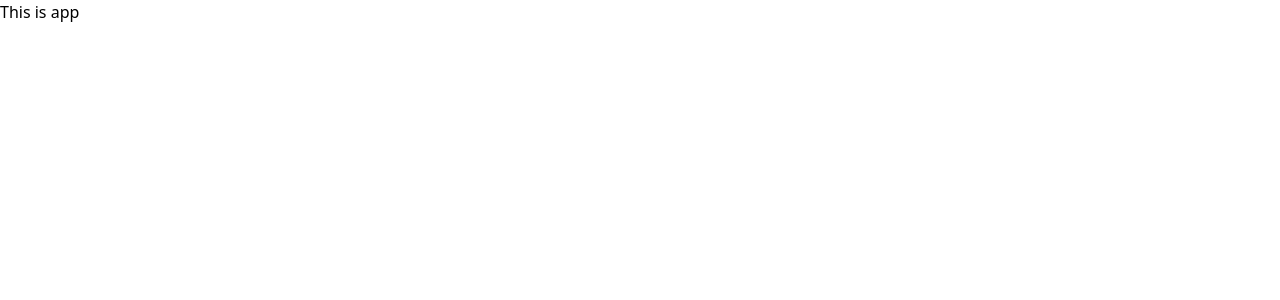
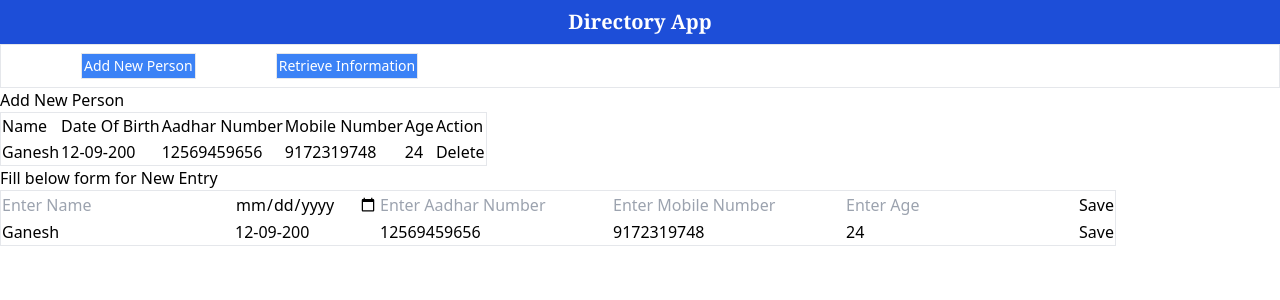
Before and after one commit to gkusumbe7/Directory-App, a React (Vite) app: page / in a window 1280 px wide. Shown: the top 300 px of the page. Built offline with nearby package versions, Linux system fonts and the light colour scheme.

Commit message:
added code

```diff
--- a/package.json
+++ b/package.json
@@ -11,7 +11,8 @@
   },
   "dependencies": {
     "react": "^18.2.0",
-    "react-dom": "^18.2.0"
+    "react-dom": "^18.2.0",
+    "react-router-dom": "^6.24.1"
   },
   "devDependencies": {
     "@types/react": "^18.2.66",
--- a/src/App.jsx
+++ b/src/App.jsx
@@ -1,7 +1,8 @@
+import Home from "./component/Home";
 const App = () =>{
   return(
     <>
-    <h1>This is app</h1>
+      <Home></Home>
     </>
   );
 }
--- a/src/component/AddPersonInfo.jsx
+++ b/src/component/AddPersonInfo.jsx
@@ -1,7 +1,55 @@
 const AddPersonInfo = ()=>{
+
     return(
         <>
-        <h1>This is App</h1>
+            <div className="">
+            {/* Display Data On List */}
+                    <h1>Add New Person</h1>
+                    <section>
+                        <table className="border tex-sm">
+                                <thead className="text-xm">
+                                    <td>Name</td>
+                                    <td>Date Of Birth</td>
+                                    <td>Aadhar Number</td>
+                                    <td>Mobile Number</td>
+                                    <td>Age</td>
+                                    <td>Action</td>
+                                </thead>
+                                <tr>
+                                   <td>Ganesh</td>
+                                    <td>12-09-200</td>
+                                    <td>12569459656</td>
+                                    <td>9172319748</td>
+                                    <td>24</td>
+                                    <td>Delete</td>
+                                </tr>
+                        </table>
+                    </section>
+
+                    {/* Enter Data */}
+
+                    <section>
+                     <h1>Fill below form for New Entry</h1>
+                        <table className="border tex-sm">
+                                <thead className="text-xm">
+                                    <td><input type="text" placeholder="Enter Name" name="" id="personName" /></td>
+                                    <td><input type="date" name="" id="date" /></td>
+                                    <td><input type="text" placeholder="Enter Aadhar Number" name="" id="aadharNo" /></td>
+                                    <td><input type="text" placeholder="Enter Mobile Number" name="" id="mobileNo" /></td>
+                                    <td><input type="text" placeholder="Enter Age" name="" id="age" /></td>
+                                    <td><button>Save</button></td>
+                                </thead>
+                                <tr>
+                                   <td>Ganesh</td>
+                                    <td>12-09-200</td>
+                                    <td>12569459656</td>
+                                    <td>9172319748</td>
+                                    <td>24</td>
+                                    <td>Save</td>
+                                </tr>
+                        </table>
+                    </section>
+            </div>
         </>
     );
 }
--- a/src/component/DisplayPersonInfo.jsx
+++ b/src/component/DisplayPersonInfo.jsx
@@ -2,6 +2,7 @@ const DisplayPersonInfo = () =>{
     return(
         <>
         <h1>This is DisplayInformation</h1>
+
         </>
     );
 }
--- /dev/null
+++ b/src/component/Home.jsx
@@ -0,0 +1,13 @@
+import AddPersonInfo from "./AddPersonInfo"
+const Home = ()=>{
+    return(<>
+       <nav className="text-center bg-blue-700 text-white font-serif text-xl py-2 font-bold">Directory App</nav>
+       <div className="px-10 py-2 border ">
+        <button className="border p-0.5 text-sm text-center bg-blue-500 text-white mx-10">Add New Person</button>
+        <button className="border p-0.5 text-sm text-center bg-blue-500 text-white mx-10">Retrieve Information</button>
+      </div>
+      <AddPersonInfo/>
+    </>)
+}
+
+export default Home;
```
Also changed, not shown: 1 other file (tests, documents, lock files or other folders).
